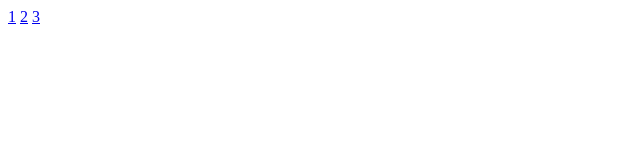
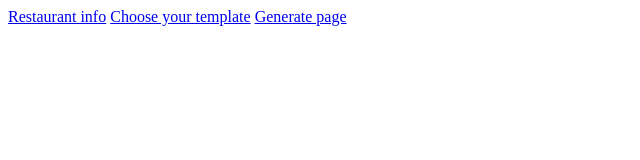
Before and after one commit to nobullet/nobullet.github.io, a plain HTML site: page index.html in a window 1280 px wide. Shown: the whole page, without its empty margins (0-640 px from the left). Drawn offline with Linux system fonts and the light colour scheme.

Commit message:
Updated index

```diff
--- a/index.html
+++ b/index.html
@@ -1,7 +1,10 @@
 <html>
 <body>
-<a href="restaurants-mocks/choose-your-template.html">1</a>
-<a href="restaurants-mocks/generate-page.html">2</a>
-<a href="restaurants-mocks/restaurant-info.html">3</a>
+
+<a href="restaurants-mocks/restaurant-info.html">Restaurant info</a>
+<a href="restaurants-mocks/choose-your-template.html">Choose your template</a>
+<a href="restaurants-mocks/generate-page.html">Generate page</a>
+
+
 </body>
 </html>
```
